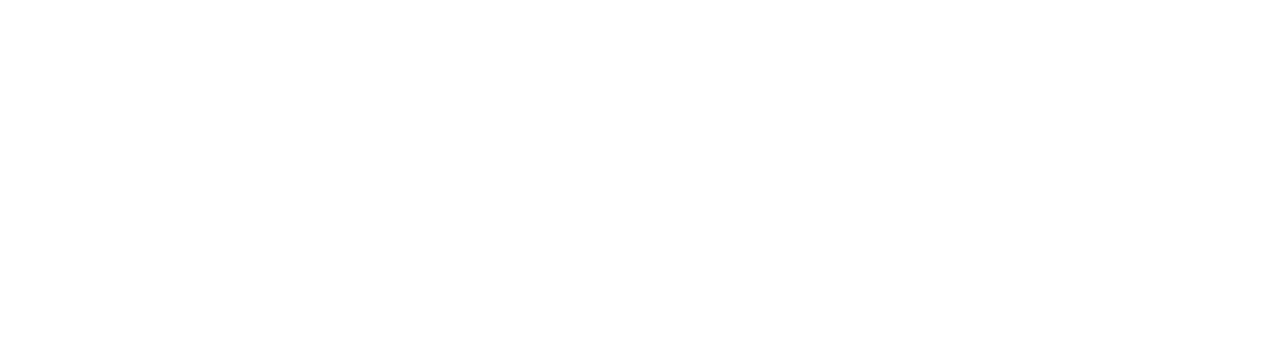
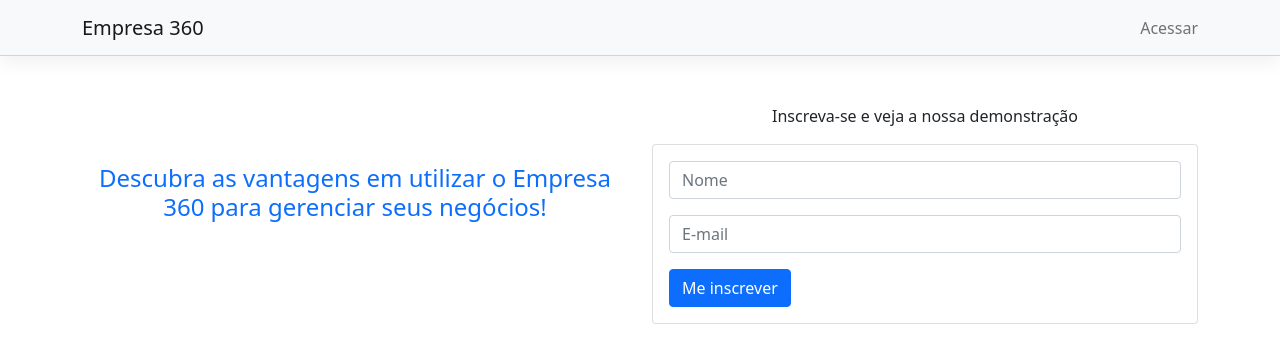
Before and after one commit to eidiego/empresa360_vue, a Vue app: page / in a window 1280 px wide. Before the commit this address had no page. Shown: the top 360 px of the page. Built offline with nearby package versions, Linux system fonts and the light colour scheme.

Commit message:
Add: Component MyLogin

```diff
--- a/public/index.html
+++ b/public/index.html
@@ -6,6 +6,11 @@
     <meta name="viewport" content="width=device-width,initial-scale=1.0">
     <link rel="icon" href="<%= BASE_URL %>favicon.ico">
     <title><%= htmlWebpackPlugin.options.title %></title>
+    <!-- CSS only -->
+    <link href="https://cdn.jsdelivr.net/npm/bootstrap@5.1.3/dist/css/bootstrap.min.css" rel="stylesheet" integrity="sha384-1BmE4kWBq78iYhFldvKuhfTAU6auU8tT94WrHftjDbrCEXSU1oBoqyl2QvZ6jIW3" crossorigin="anonymous">
+     <!-- JavaScript Bundle with Popper -->
+    <script src="https://cdn.jsdelivr.net/npm/bootstrap@5.1.3/dist/js/bootstrap.bundle.min.js" integrity="sha384-ka7Sk0Gln4gmtz2MlQnikT1wXgYsOg+OMhuP+IlRH9sENBO0LRn5q+8nbTov4+1p" crossorigin="anonymous"></script>
+    <link rel="stylesheet" href="https://cdn.jsdelivr.net/npm/bootstrap-icons@1.8.1/font/bootstrap-icons.css">
   </head>
   <body>
     <noscript>
--- a/src/router.js
+++ b/src/router.js
@@ -2,8 +2,13 @@ import { createRouter, createWebHistory } from 'vue-router'
 //createWebHashHistory
 import Home from '@/views/MyHome.vue'
 import Login from '@/views/MyLogin.vue'
+import Site from '@/views/MySite.vue'
 
 const routes = [
+    {
+        path: '/', //localhost:8080/login
+        component: Site
+    },
     {
         path: '/home', //localhost:8080/home
         component: Home
@@ -12,6 +17,7 @@ const routes = [
         path: '/login', //localhost:8080/login
         component: Login
     }
+
 ]
 
 const router = createRouter({
--- a/src/views/MyHome.vue
+++ b/src/views/MyHome.vue
@@ -1,3 +1,8 @@
 <template>
-    <h3>Home</h3>
+    <div>
+        <h3>Home</h3>
+
+        <router-link to="/"> Sair </router-link>
+    </div>
+
 </template>
--- a/src/views/MyLogin.vue
+++ b/src/views/MyLogin.vue
@@ -1,3 +1,33 @@
 <template>
-    <h3>Login</h3>
+    <div>
+        <nav class="navbar navbar-light bg-light menu-superior">
+            <div class="container">
+                <a class="navbar-brand" href="#">Empresa 360</a>
+                <div class="navbar-nav">
+                    <ul class="navbar-nav">
+                        <li class="nav-item">
+                            <router-link class="nav-link" to="/">Voltar</router-link>
+                        </li>
+                    </ul>
+                </div>
+            </div>
+        </nav>
+
+        <div class="row mt-5">
+            <div class="col-6 offset-3">
+                <div class="card">
+                    <p class="card-header">Entrar</p>
+                    <div class="card-body">
+                        <div class="mb-3">
+                            <input type="email" class="form-control" placeholder="E-mail">
+                        </div>
+                        <div class="mb-3">
+                            <input type="password" class="form-control" placeholder="Senha">
+                        </div>
+                        <button class="btn btn-primary">Login</button>
+                    </div>
+                </div>
+            </div>
+        </div>
+    </div>
 </template>
--- /dev/null
+++ b/src/views/MySite.vue
@@ -0,0 +1,49 @@
+   <template>
+    <div>
+        <nav class="navbar navbar-light bg-light menu-superior">
+            <div class="container">
+                <a class="navbar-brand" href="#">Empresa 360</a>
+                <div class="navbar-nav">
+                    <ul class="navbar-nav">
+                        <li class="nav-item">
+                            <router-link class="nav-link" to="/login">Acessar</router-link>
+                        </li>
+                    </ul>
+                </div>
+            </div>
+        </nav>
+
+        <div class="container mt-5">
+            <div class="row">
+                <div class="col">
+                    <div class="destaque">
+                        <h4 class="text-primary text-center">Descubra as vantagens em utilizar o Empresa 360 para gerenciar seus negócios!</h4>
+                    </div>
+                </div>
+                <div class="col">
+                    <p class="text-center">Inscreva-se e veja a nossa demonstração</p>
+                    <div class="card">
+                        <div class="card-body">
+                            <div class="mb-3">
+                                <input type="text" class="form-control" placeholder="Nome">
+                            </div>
+                            <div class="mb-3">
+                                <input type="email" class="form-control" placeholder="E-mail">
+                            </div>
+                            <button class="btn btn-primary">Me inscrever</button>
+                        </div>
+                    </div>
+                </div>
+            </div>
+        </div>
+    </div>
+</template>
+
+<style scoped>
+.menu-superior {
+    box-shadow: 0 0.5rem 1rem rgb(0 0 0 / 5%), inset 0 -1px 0 rgb(0 0 0 / 15%);
+}
+.destaque {
+    padding: 60px 15px;
+}
+</style>
```
